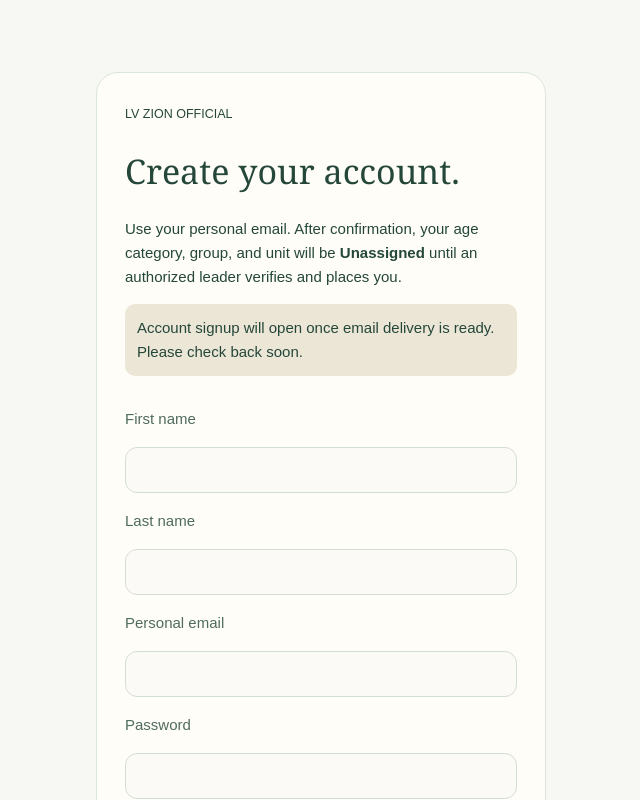
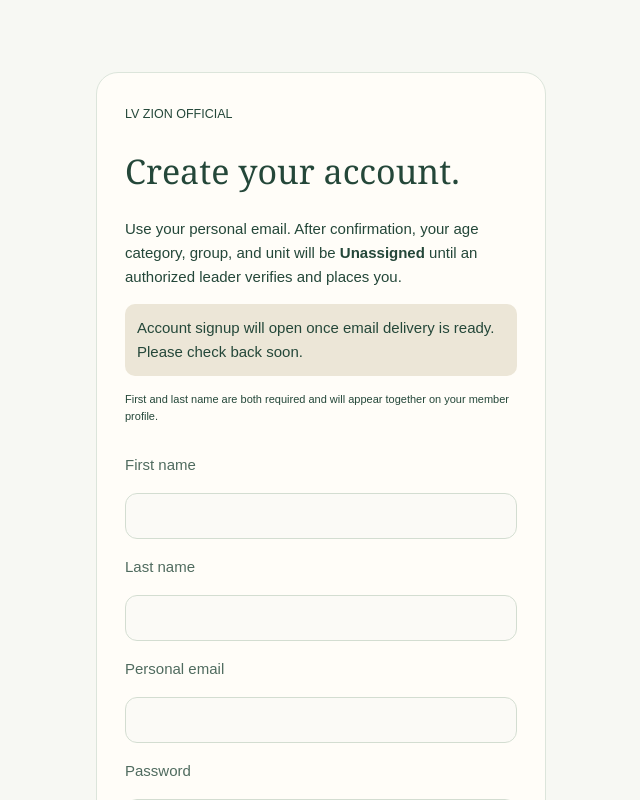
Before and after one commit to lovelaceaml-hub/lvzion-official, a Next.js app: page /sign-up in a window 1280 px wide. Shown: the top 800 px of the page, without its empty margins (319-959 px from the left). Built offline with nearby package versions, Linux system fonts and the light colour scheme; no server answers.

Commit message:
Clarify that both first and last names are required for the member profile

```diff
--- a/components/signup-form.tsx
+++ b/components/signup-form.tsx
@@ -97,6 +97,7 @@ export default function SignupForm({enabled,local,siteKey}:{enabled:boolean;loca
    <h1>Create your account.</h1>
    <p>Use your personal email. After confirmation, your age category, group, and unit will be <strong>Unassigned</strong> until an authorized leader verifies and places you.</p>
    {!enabled&&<p role="status">Account signup will open once email delivery is ready. Please check back soon.</p>}
+   <p className="fine-print">First and last name are both required and will appear together on your member profile.</p>
    <form onSubmit={submit}>
     <fieldset disabled={!enabled||busy} className="signup-fields">
      <label htmlFor="signup-first-name">First name</label>
```
